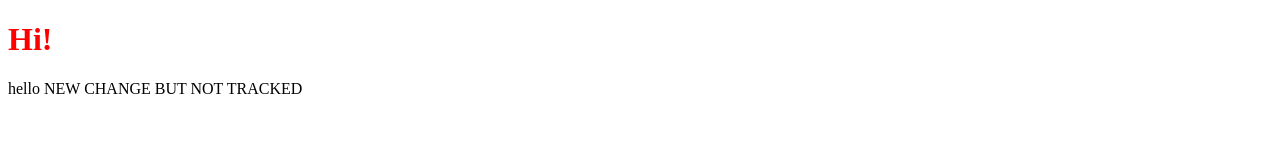
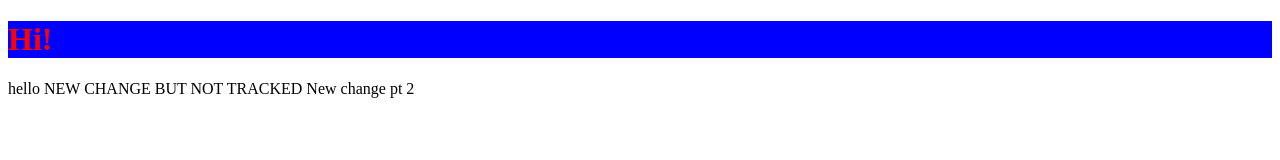
Before and after one commit to smtsuchi/my_amazing_website, a plain HTML site: page index.html in a window 1280 px wide. Drawn offline with Linux system fonts and the light colour scheme.

Commit message:
2nd changes

```diff
--- a/index.html
+++ b/index.html
@@ -11,5 +11,6 @@
     <h1>Hi!</h1>
     hello
     NEW CHANGE BUT NOT TRACKED
+    New change pt 2
 </body>
 </html>
--- a/main.css
+++ b/main.css
@@ -1,3 +1,4 @@
 h1 {
     color: red;
+    background-color: blue;
 }
```
